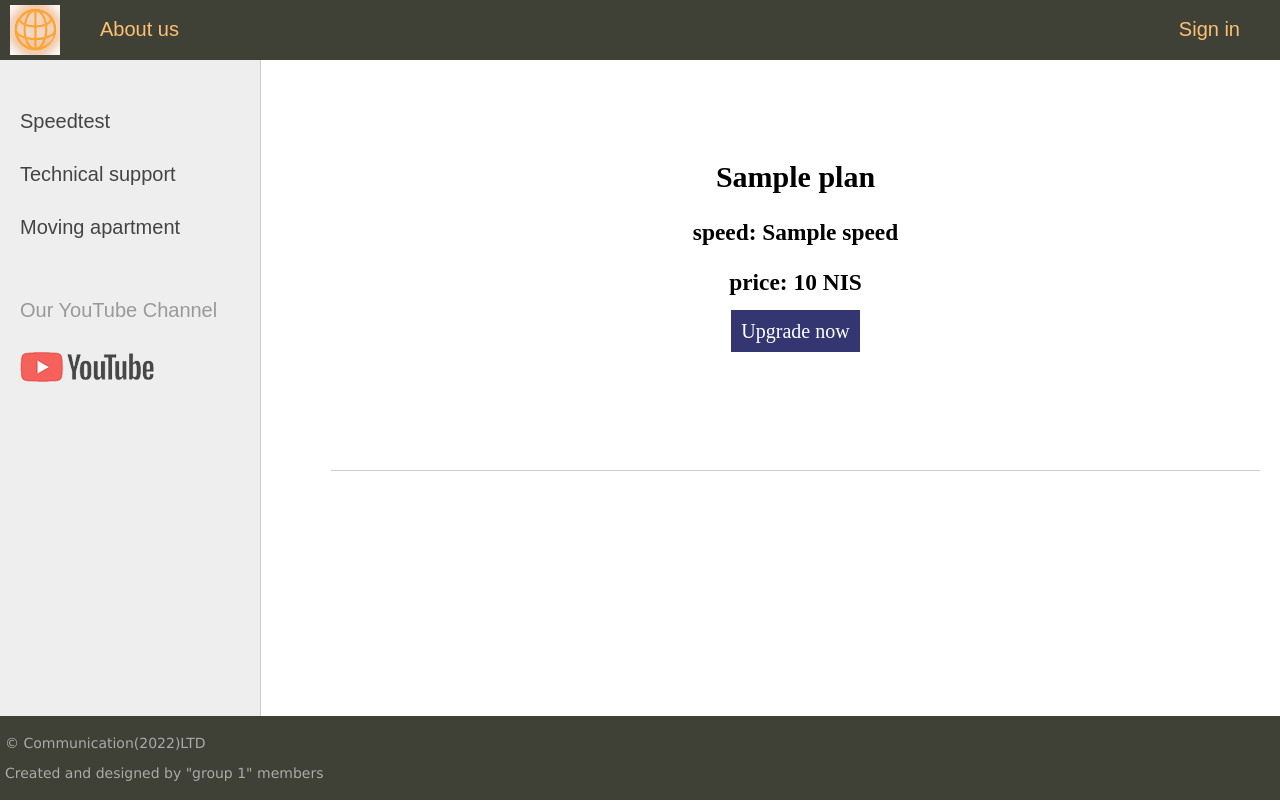
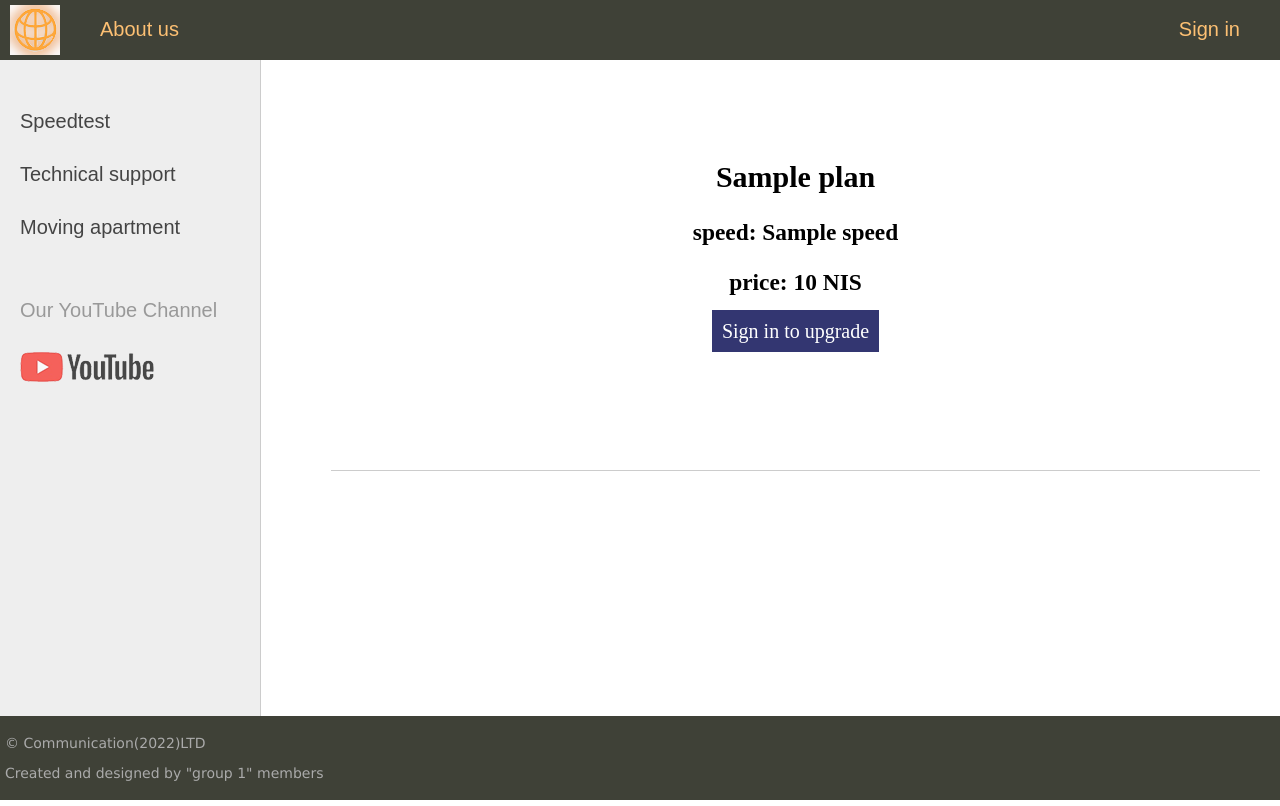
Before and after one commit to VladimirPoplavsky/communication_ltd, a Django app: template order/templates/order/index.html in a window 1280 px wide. Run offline with Django 3.2, Linux system fonts and the light colour scheme; the template is opened without the code that fills it: most values are stand-ins (such as "Sample title", 1, 10 or a date in 2020).

Commit message:
In home page, if user is not logged in, instead "Upgrade now" is "Sign in to upgrade". Will redirect lo login page when press "Sign in to upgrade" button

```diff
--- a/order/templates/order/index.html
+++ b/order/templates/order/index.html
@@ -9,7 +9,13 @@
                 {% if user.is_authenticated and userPlan == p.id %}
                             <h1>Your plan</h1>
                 {% else %}
-                            <p class="link-read-post" style="text-align:center;"> <a href="{{ p.get_absolute_url }}">Upgrade now</a></p>
+{#                    if user is not logged in, will be redirect to login page when press "Upgrade" #}
+                    {% if user.is_authenticated %}
+                        <p class="link-read-post" style="text-align:center;"> <a href="{{ p.get_absolute_url }}">Upgrade now</a></p>
+                        {% else %}
+                            <p class="link-read-post" style="text-align:center;"><a href="{% url 'login' %}" class="nav-item nav-link">Sign in to upgrade</a></p>
+                        {% endif %}
+
                 {% endif %}
                 <h3><br><br><br></h3>
             </li>
```
